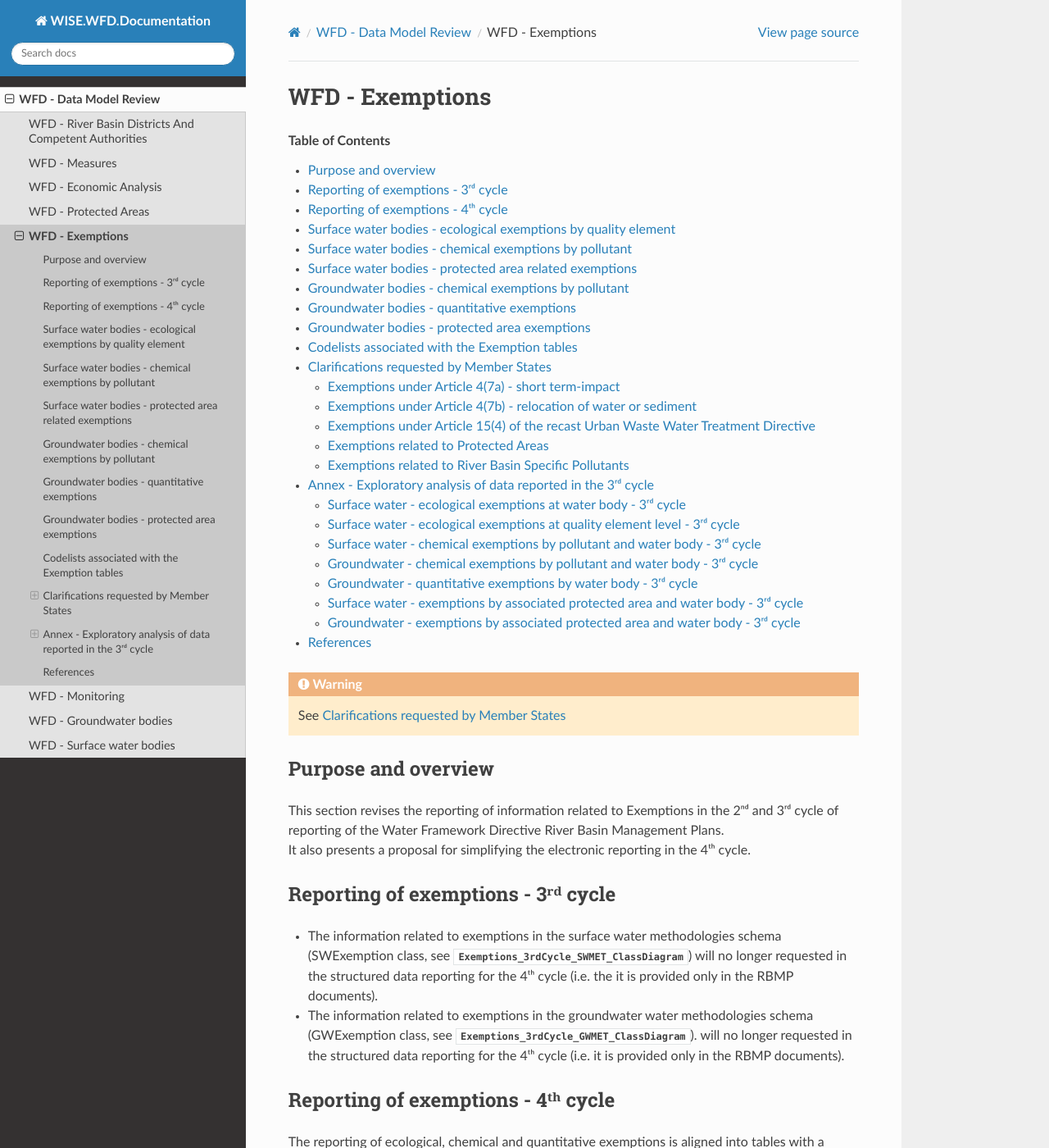
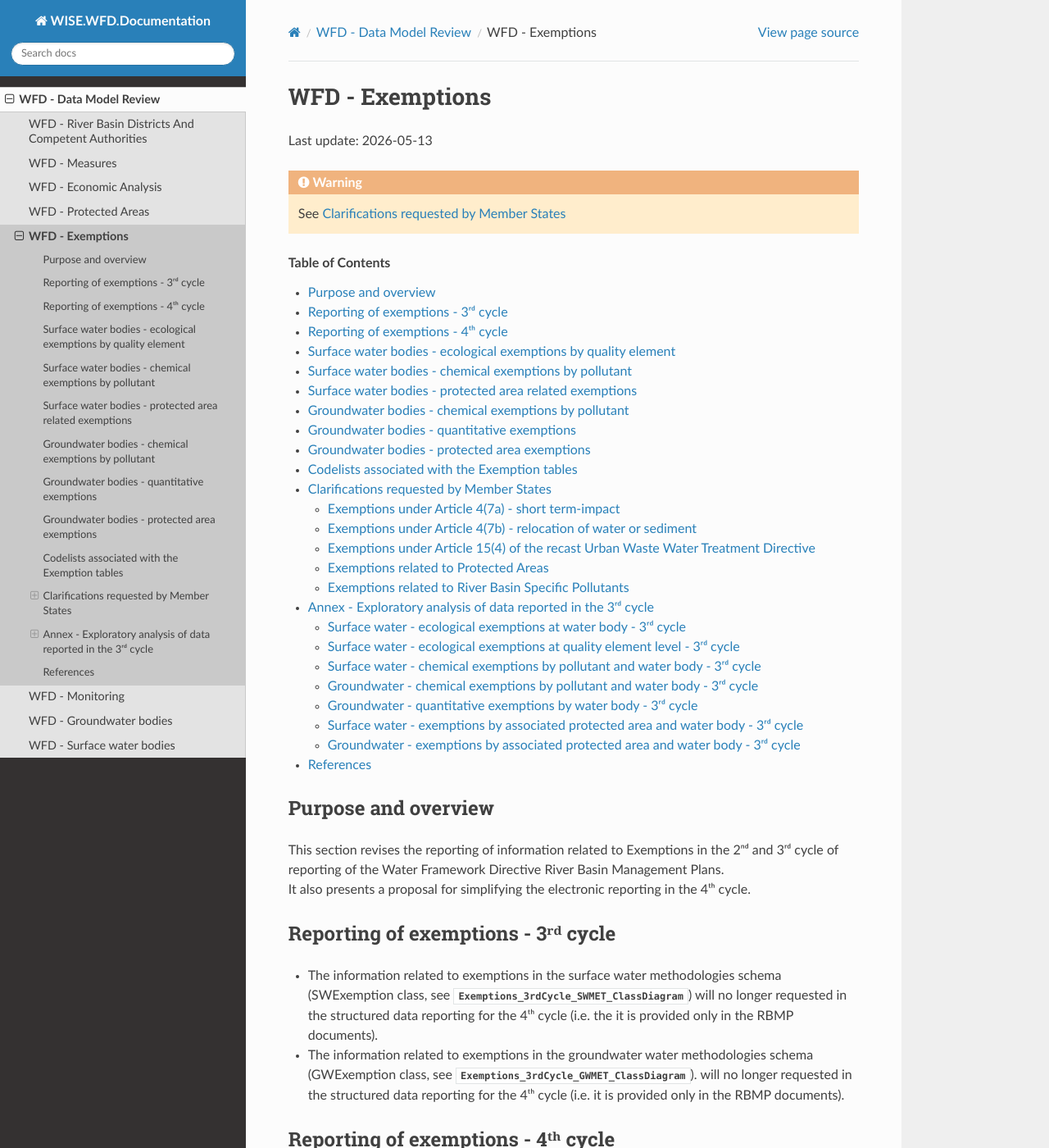
Before and after one commit to eeadata/WISE.WFD.Documentation, a Sphinx documentation site: the page built from docs/DataModelReview/WFDExemptions.md, in a window 1280 px wide and 1400 px high. Shown: the whole window at 82% size. Built offline with Sphinx 7.4.7 and the Read the Docs theme 3.1.0, drawn with Linux system fonts in a browser that asks for light colours; formulas are drawn with MathJax 3.

Commit message:
Last update date

````diff
--- a/docs/DataModelReview/WFDExemptions.md
+++ b/docs/DataModelReview/WFDExemptions.md
@@ -1,10 +1,7 @@
 (heading_wfd_exemptions)=
 # WFD - Exemptions
 
-```{contents} Table of Contents
-:depth: 2
-:local:
-```
+Last update: 2026-05-13
 
 ```{warning}
 
@@ -12,6 +9,10 @@
 
 ```
 
+```{contents} Table of Contents
+:depth: 2
+:local:
+```
 
 (heading_wfd_exemptions_purpose_and_overview)=
 ## Purpose and overview
````
Also changed, not shown: docs/DataModelReview/WFDGroundWaterBody.md (+2 -0 lines), docs/DataModelReview/WFDSurfaceWaterBody.md (+2 -0 lines).
